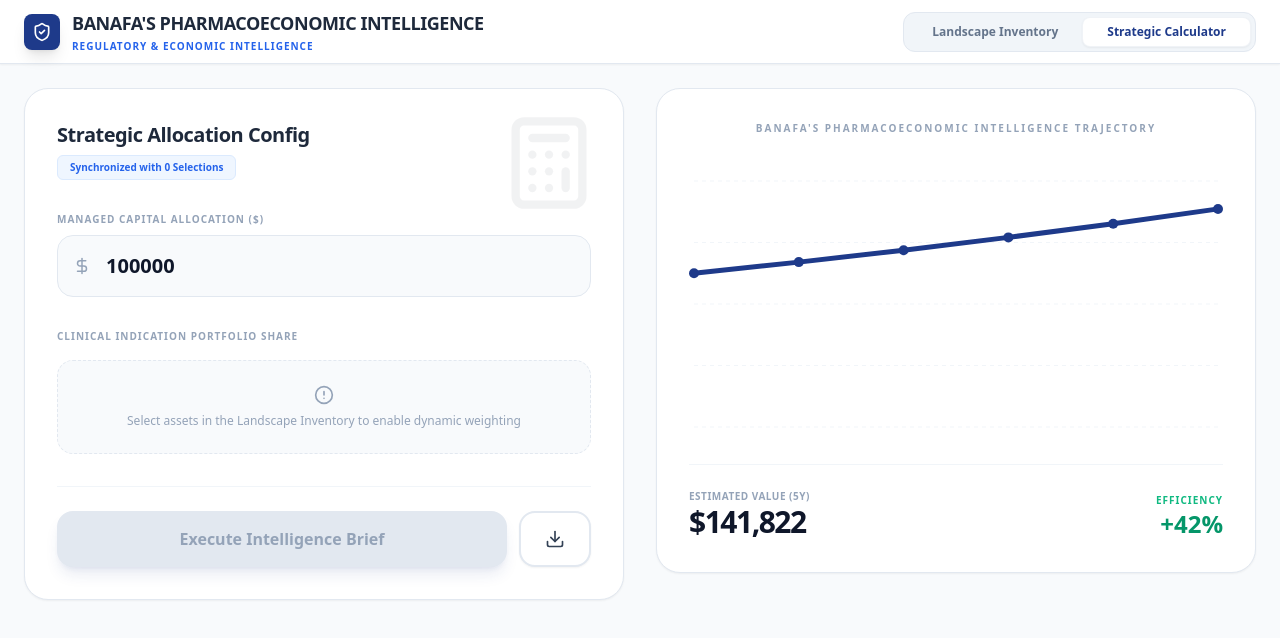
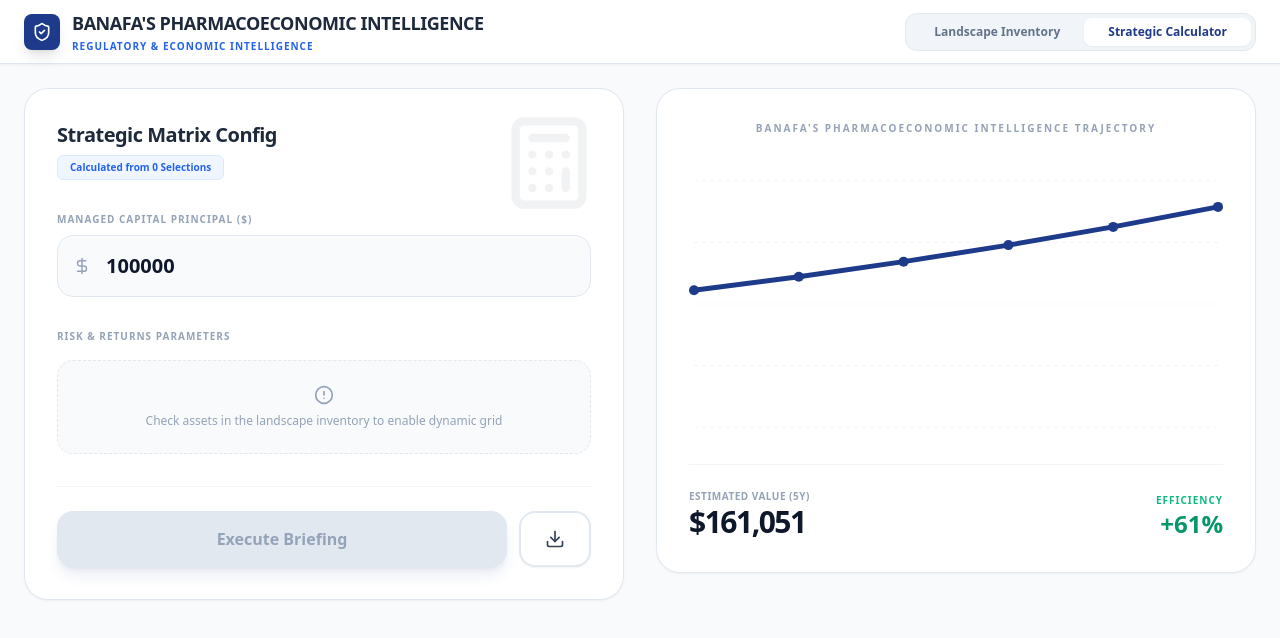
Before and after one commit to fmbanafa-debug/MASH-Investment, a React (Vite) app: page / in a window 1280 px wide. Both pictures are taken after a click on the button "Strategic Calculator". Shown: the top 638 px of the page. Built offline with nearby package versions, Linux system fonts and the light colour scheme.

Commit message:
adding max grid

```diff
--- a/src/App.jsx
+++ b/src/App.jsx
@@ -5,7 +5,7 @@ import {
 import {
   Activity, DollarSign, Calculator, FileText, Loader2, Clock, Upload, Search,
   ShieldCheck, Database, Download, ExternalLink, ArrowUpDown, CheckSquare,
-  Square, Edit2, Trash2, Save, X, FileDown, AlertCircle
+  Square, Edit2, Trash2, Save, X, FileDown, AlertCircle, Percent
 } from 'lucide-react';
 
 /**
@@ -79,13 +79,15 @@ export default function App() {
   const [activeTab, setActiveTab] = useState('explorer');
   const [searchTerm, setSearchTerm] = useState('');
   const [sortConfig, setSortConfig] = useState({ key: 'id', direction: 'asc' });
+
+  // Advanced Grid States
   const [allocation, setAllocation] = useState({});
+  const [growthRates, setGrowthRates] = useState({});
 
   const [isGenerating, setIsGenerating] = useState(false);
   const [reportData, setReportData] = useState('');
   const [timeLeft, setTimeLeft] = useState(0);
 
-  // Edit State
   const [editingAsset, setEditingAsset] = useState(null);
   const [editFormData, setEditFormData] = useState({});
 
@@ -95,7 +97,7 @@ export default function App() {
     localStorage.setItem('banafa_selection', JSON.stringify(selectedAssets));
   }, [assets, selectedAssets]);
 
-  // Dynamic Calculator Calculation (N-Indications)
+  // Dynamic Calculator Grid Generator
   useEffect(() => {
     if (selectedAssets.length === 0) {
       setAllocation({});
@@ -116,13 +118,28 @@ export default function App() {
       alloc[key] = Math.round((counts[key] / total) * 100);
     });
 
-    // Balancing to 100%
+    // Balance to 100% cleanly
     const sum = Object.values(alloc).reduce((a, b) => a + b, 0);
     if (sum !== 100 && Object.keys(alloc).length > 0) {
       const first = Object.keys(alloc)[0];
       alloc[first] += (100 - sum);
     }
     setAllocation(alloc);
+
+    // Initialize Default Growth Rates if not already set by user
+    setGrowthRates(prev => {
+      const newRates = { ...prev };
+      Object.keys(counts).forEach(key => {
+        if (newRates[key] === undefined) {
+          if (key.includes('Fibrosis')) newRates[key] = 35; // 35% YoY
+          else if (key.includes('Reduction')) newRates[key] = 12; // 12% YoY
+          else if (key.includes('Obesity')) newRates[key] = 25; // 25% YoY
+          else if (key.includes('Insulin')) newRates[key] = 15; // 15% YoY
+          else newRates[key] = 10; // Default 10% YoY
+        }
+      });
+      return newRates;
+    });
   }, [selectedAssets, assets]);
 
   useEffect(() => {
@@ -177,7 +194,8 @@ export default function App() {
       result = result.filter(a =>
         (a.name?.toLowerCase().includes(low)) ||
         (a.company?.toLowerCase().includes(low)) ||
-        (a.target?.toLowerCase().includes(low))
+        (a.target?.toLowerCase().includes(low)) ||
+        (a.indication?.toLowerCase().includes(low))
       );
     }
     result.sort((a, b) => {
@@ -197,7 +215,7 @@ export default function App() {
   };
 
   const handleBulkDelete = () => {
-    if (window.confirm(`Are you sure you want to delete ${selectedAssets.length} selected items?`)) {
+    if (window.confirm(`Are you sure you want to delete ${selectedAssets.length} selected items from the landscape?`)) {
       setAssets(assets.filter(a => !selectedAssets.includes(a.id)));
       setSelectedAssets([]);
     }
@@ -226,7 +244,7 @@ export default function App() {
     const blob = new Blob([csv], { type: 'text/csv;charset=utf-8;' });
     const link = document.createElement('a');
     link.href = URL.createObjectURL(blob);
-    link.download = 'Banafa_Asset_Export.csv';
+    link.download = 'Banafa_Asset_Landscape.csv';
     link.click();
   };
 
@@ -242,11 +260,13 @@ Strategic Investment Plan Report
 Total Principal Capital: $${investment.toLocaleString()}
 Projected ROI (Year 5): +${((yieldData[5].value/investment - 1)*100).toFixed(0)}%
 
-2. DYNAMIC INDICATION ALLOCATION (${selectedAssets.length} Assets)
+2. DYNAMIC INDICATION ALLOCATION & TARGET YIELDS
 ------------------------------------------------------
-${Object.entries(allocation).map(([k, v]) => `- ${k.padEnd(35)} ${v}%`).join('\n')}
+${Object.entries(allocation).map(([k, v]) => `- ${k.padEnd(35)} ${v}% Share  |  +${growthRates[k]}% YoY Growth`).join('\n')}
 
-3. GROWTH TRAJECTORY
+*(Calculated from ${selectedAssets.length} distinct assets)*
+
+3. GROWTH TRAJECTORY PROJECTION
 ------------------------------------------------------
 ${yieldData.map(d => `Year ${d.year}: $${d.value.toLocaleString()}`).join('\n')}
 
@@ -273,20 +293,26 @@ Generated on: ${new Date().toLocaleString()}
       });
       const data = await res.json();
       if (res.ok) { setReportData(data.report); setTimeLeft(60); }
-    } catch (e) { console.error("API error."); }
+    } catch (e) { console.error("Network error."); }
     finally { setIsGenerating(false); }
   };
 
+  // Restored Exponential Compounding Calculation
   const yieldData = useMemo(() => {
-    let baseRate = 1.15;
+    let weightedGrowth = 0;
     Object.entries(allocation).forEach(([key, weight]) => {
-      const w = weight / 100;
-      if (key.includes('Fibrosis')) baseRate += (0.25 * w);
-      else if (key.includes('Obesity')) baseRate += (0.15 * w);
-      else baseRate += (0.08 * w);
+      const annualRate = growthRates[key] !== undefined ? growthRates[key] : 10;
+      const multiplier = 1 + (annualRate / 100);
+      weightedGrowth += multiplier * (weight / 100);
     });
-    return [0,1,2,3,4,5].map(y => ({ year: 2024+y, value: Math.round(investment * Math.pow(baseRate, y/2)) }));
-  }, [investment, allocation]);
+
+    if (weightedGrowth === 0) weightedGrowth = 1.10;
+
+    return [0,1,2,3,4,5].map(y => ({
+      year: 2024+y,
+      value: Math.round(investment * Math.pow(weightedGrowth, y))
+    }));
+  }, [investment, allocation, growthRates]);
 
   return (
     <div className="min-h-screen bg-slate-50 text-slate-900 font-sans">
@@ -300,7 +326,7 @@ Generated on: ${new Date().toLocaleString()}
         </div>
         <div className="hidden md:flex bg-slate-100 rounded-xl p-1 border border-slate-200">
           {['explorer', 'calculator'].map(t => (
-            <button key={t} onClick={() => setActiveTab(t)} className={`px-6 py-1.5 rounded-lg text-xs font-bold capitalize transition-all ${activeTab === t ? 'bg-white text-blue-900 shadow-sm border border-slate-200/50' : 'text-slate-500 hover:text-slate-700'}`}>
+            <button key={t} onClick={() => setActiveTab(t)} className={`px-6 py-1.5 rounded-lg text-xs font-bold capitalize transition-all ${activeTab === t ? 'bg-white text-blue-900 shadow-sm' : 'text-slate-500 hover:text-slate-700'}`}>
               {t === 'explorer' ? 'Landscape Inventory' : 'Strategic Calculator'}
             </button>
           ))}
@@ -313,7 +339,7 @@ Generated on: ${new Date().toLocaleString()}
             <div className="flex flex-col md:flex-row gap-4 items-center justify-between">
               <div>
                 <h2 className="text-2xl font-bold flex items-center gap-2 text-slate-800"><Database className="text-blue-600" size={24} /> Asset Landscape</h2>
-                <p className="text-sm text-slate-500 font-medium tracking-tight">Managing {assets.length} items. Active Selection: <span className="text-blue-600 font-bold">{selectedAssets.length}</span></p>
+                <p className="text-sm text-slate-500 font-medium tracking-tight">Tracking {assets.length} items. Active Selection: <span className="text-blue-600 font-bold">{selectedAssets.length}</span></p>
               </div>
 
               <div className="flex flex-wrap items-center gap-2 w-full md:w-auto">
@@ -323,12 +349,12 @@ Generated on: ${new Date().toLocaleString()}
                 </div>
                 {selectedAssets.length > 0 && (
                   <>
-                    <button onClick={exportSelectedCSV} className="flex items-center gap-1.5 px-3 py-2 bg-emerald-700 text-white rounded-xl text-[10px] font-bold shadow-sm transition-all hover:bg-emerald-800"><FileDown size={14} /> Export Selected</button>
-                    <button onClick={handleBulkDelete} className="flex items-center gap-1.5 px-3 py-2 bg-red-600 text-white rounded-xl text-[10px] font-bold shadow-sm transition-all hover:bg-red-700"><Trash2 size={14} /> Delete Selected</button>
+                    <button onClick={exportSelectedCSV} className="flex items-center gap-1.5 px-3 py-2 bg-emerald-700 text-white rounded-xl text-[11px] font-bold shadow-sm transition-all hover:bg-emerald-800"><FileDown size={14} /> Export Selected</button>
+                    <button onClick={handleBulkDelete} className="flex items-center gap-1.5 px-3 py-2 bg-red-600 text-white rounded-xl text-[11px] font-bold shadow-sm transition-all hover:bg-red-700"><Trash2 size={14} /> Bulk Delete</button>
                   </>
                 )}
-                <label className="flex items-center gap-1.5 px-4 py-2 bg-blue-900 text-white rounded-xl cursor-pointer text-[10px] font-bold shadow-md hover:bg-blue-800 transition-all">
-                  <Upload size={14} /> Ingest Data <input type="file" accept=".csv" className="hidden" onChange={handleFileUpload} />
+                <label className="flex items-center gap-1.5 px-4 py-2 bg-blue-900 text-white rounded-xl cursor-pointer text-[11px] font-bold shadow-md hover:bg-blue-800 transition-all">
+                  <Upload size={14} /> Ingest CSV <input type="file" accept=".csv" className="hidden" onChange={handleFileUpload} />
                 </label>
               </div>
             </div>
@@ -356,10 +382,16 @@ Generated on: ${new Date().toLocaleString()}
                         <tr key={a.id} className="bg-blue-50/40">
                           <td className="p-4"></td>
                           <td className="p-4 font-mono text-[10px] text-slate-400">{a.id}</td>
-                          <td className="p-4"><input type="text" value={editFormData.name} onChange={e => setEditFormData({...editFormData, name: e.target.value})} className="w-full text-xs font-bold border rounded px-1 bg-white" /></td>
-                          <td className="p-4"><input type="text" value={editFormData.target} onChange={e => setEditFormData({...editFormData, target: e.target.value})} className="w-full text-[10px] border rounded px-1 bg-white" /></td>
-                          <td className="p-4"><input type="text" value={editFormData.company} onChange={e => setEditFormData({...editFormData, company: e.target.value})} className="w-full text-sm border rounded px-1 bg-white" /></td>
-                          <td className="p-4"><input type="text" value={editFormData.phase} onChange={e => setEditFormData({...editFormData, phase: e.target.value})} className="w-full text-[10px] uppercase border rounded px-1 bg-white" /></td>
+                          <td className="p-4">
+                            <input type="text" value={editFormData.name || ''} onChange={e => setEditFormData({...editFormData, name: e.target.value})} className="w-full text-xs font-bold border-b border-blue-300 outline-none px-1 bg-white mb-1" />
+                            <input type="text" value={editFormData.type || ''} onChange={e => setEditFormData({...editFormData, type: e.target.value})} className="w-full text-[10px] border-b border-blue-300 outline-none px-1 bg-white" />
+                          </td>
+                          <td className="p-4">
+                            <input type="text" value={editFormData.indication || ''} onChange={e => setEditFormData({...editFormData, indication: e.target.value})} placeholder={getAutoIndication(a.target)} className="w-full text-[10px] font-bold text-indigo-700 border-b border-blue-300 outline-none px-1 bg-white mb-1" />
+                            <input type="text" value={editFormData.target || ''} onChange={e => setEditFormData({...editFormData, target: e.target.value})} className="w-full font-mono text-[9px] border-b border-blue-300 outline-none px-1 bg-white" />
+                          </td>
+                          <td className="p-4"><input type="text" value={editFormData.company || ''} onChange={e => setEditFormData({...editFormData, company: e.target.value})} className="w-full text-sm border-b border-blue-300 outline-none px-1 bg-white" /></td>
+                          <td className="p-4"><input type="text" value={editFormData.phase || ''} onChange={e => setEditFormData({...editFormData, phase: e.target.value})} className="w-full text-[10px] uppercase border-b border-blue-300 outline-none px-1 bg-white" /></td>
                           <td className="p-4 flex gap-2 justify-center"><button onClick={handleSaveEdit} className="text-emerald-600 hover:scale-110 transition-transform"><Save size={16}/></button><button onClick={() => setEditingAsset(null)} className="text-red-500 hover:scale-110 transition-transform"><X size={16}/></button></td>
                         </tr>
                       ) : (
@@ -368,10 +400,13 @@ Generated on: ${new Date().toLocaleString()}
                             {selectedAssets.includes(a.id) ? <CheckSquare size={16} className="text-blue-600 mx-auto" /> : <Square size={16} className="text-slate-300 mx-auto transition-colors group-hover:border-slate-400" />}
                           </td>
                           <td className="p-4 text-slate-400 font-mono text-[10px]">{a.id}</td>
-                          <td className="p-4 font-bold text-slate-800">{a.name}</td>
+                          <td className="p-4 font-bold text-slate-800">
+                            {a.name}
+                            <div className="mt-0.5 text-[10px] text-slate-500 font-normal">{a.type}</div>
+                          </td>
                           <td className="p-4">
                             <span className="px-2 py-0.5 bg-indigo-50 text-indigo-700 rounded text-[10px] font-bold border border-indigo-100 uppercase tracking-tight">{a.indication || getAutoIndication(a.target)}</span>
-                            <div className="mt-0.5 text-[9px] text-slate-400 font-mono">{a.target}</div>
+                            <div className="mt-1 text-[9px] text-slate-400 font-mono">{a.target}</div>
                           </td>
                           <td className="p-4 font-medium text-blue-800">
                             <a href={`https://www.google.com/search?q=${encodeURIComponent(a.company)}`} target="_blank" rel="noreferrer" className="flex items-center gap-1 hover:underline underline-offset-2">{a.company} <ExternalLink size={10} /></a>
@@ -393,33 +428,69 @@ Generated on: ${new Date().toLocaleString()}
             <div className="space-y-6">
               <div className="bg-white p-8 rounded-3xl border border-slate-200 shadow-sm relative overflow-hidden">
                 <div className="absolute top-0 right-0 p-6 opacity-5 pointer-events-none"><Calculator size={100} /></div>
-                <h3 className="font-bold text-xl mb-1 text-slate-800 tracking-tight">Strategic Allocation Config</h3>
-                <p className="text-[10px] font-bold text-blue-600 bg-blue-50 inline-block px-3 py-1 rounded-md mb-8 border border-blue-100">Synchronized with {selectedAssets.length} Selections</p>
+                <h3 className="font-bold text-xl mb-1 text-slate-800 tracking-tight">Strategic Matrix Config</h3>
+                <p className="text-[10px] font-bold text-blue-600 bg-blue-50 inline-block px-3 py-1 rounded-md mb-8 border border-blue-100">Calculated from {selectedAssets.length} Selections</p>
 
                 <div className="space-y-8 relative z-10">
                   <div>
-                    <label className="text-[10px] font-black text-slate-400 uppercase tracking-widest mb-2 block">Managed Capital Allocation ($)</label>
+                    <label className="text-[10px] font-black text-slate-400 uppercase tracking-widest mb-2 block">Managed Capital Principal ($)</label>
                     <div className="relative">
                       <DollarSign className="absolute left-4 top-1/2 -translate-y-1/2 text-slate-400" size={18} />
                       <input type="number" value={investment} onChange={e => setInvestment(Number(e.target.value))} className="w-full pl-12 pr-4 py-4 bg-slate-50 border border-slate-200 rounded-2xl font-bold text-xl focus:ring-4 focus:ring-blue-100 transition-all outline-none" />
                     </div>
                   </div>
 
-                  <div className="space-y-4">
-                    <label className="text-[10px] font-black text-slate-400 uppercase tracking-widest block">Clinical Indication Portfolio Share</label>
-                    {Object.keys(allocation).length > 0 ? Object.entries(allocation).map(([k, v]) => (
-                      <div key={k}>
-                        <div className="flex justify-between text-[11px] font-bold text-slate-600 uppercase mb-1.5 tracking-tight"><span>{k}</span><span className="text-blue-800">{v}%</span></div>
-                        <div className="w-full bg-slate-100 h-1.5 rounded-full overflow-hidden border border-slate-200/50">
-                          <div className="bg-blue-700 h-full transition-all duration-1000" style={{ width: `${v}%` }} />
-                        </div>
+                  <div className="space-y-2">
+                    <label className="text-[10px] font-black text-slate-400 uppercase tracking-widest block mb-4">Risk & Returns Parameters</label>
+
+                    {Object.keys(allocation).length > 0 ? (
+                      <div className="border border-slate-200 rounded-xl overflow-hidden">
+                        <table className="w-full text-left text-[11px]">
+                          <thead className="bg-slate-50 border-b border-slate-200 text-slate-500 font-black uppercase tracking-widest">
+                            <tr>
+                              <th className="p-3">Indication Pool</th>
+                              <th className="p-3 text-center">Weight (%)</th>
+                              <th className="p-3 text-center">Target YoY (%)</th>
+                            </tr>
+                          </thead>
+                          <tbody className="divide-y divide-slate-100 bg-white">
+                            {Object.entries(allocation).map(([k, v]) => (
+                              <tr key={k} className="hover:bg-slate-50/50 transition-colors">
+                                <td className="p-3 font-bold text-slate-700 leading-tight">{k}</td>
+                                <td className="p-3">
+                                  <div className="flex items-center justify-center">
+                                    <input
+                                      type="number"
+                                      value={v}
+                                      onChange={(e) => setAllocation({...allocation, [k]: Number(e.target.value)})}
+                                      className="w-16 text-center bg-blue-50 border border-blue-100 rounded-md py-1.5 font-bold text-blue-700 outline-none focus:ring-2 focus:ring-blue-500"
+                                    />
+                                  </div>
+                                </td>
+                                <td className="p-3">
+                                  <div className="flex items-center justify-center gap-0.5">
+                                    <span className="text-emerald-600 font-black">+</span>
+                                    <input
+                                      type="number"
+                                      value={growthRates[k] || 0}
+                                      onChange={(e) => setGrowthRates({...growthRates, [k]: Number(e.target.value)})}
+                                      className="w-16 text-center bg-emerald-50 border border-emerald-100 rounded-md py-1.5 font-bold text-emerald-700 outline-none focus:ring-2 focus:ring-emerald-500"
+                                    />
+                                  </div>
+                                </td>
+                              </tr>
+                            ))}
+                          </tbody>
+                        </table>
                       </div>
-                    )) : <div className="p-6 bg-slate-50 rounded-2xl text-center text-xs text-slate-400 flex flex-col items-center gap-2 border border-dashed border-slate-200"><AlertCircle size={20} /> Select assets in the Landscape Inventory to enable dynamic weighting</div>}
+                    ) : (
+                      <div className="p-6 bg-slate-50 rounded-2xl text-center text-xs text-slate-400 flex flex-col items-center gap-2 border border-dashed border-slate-200"><AlertCircle size={20} /> Check assets in the landscape inventory to enable dynamic grid</div>
+                    )}
                   </div>
 
                   <div className="flex gap-3 pt-6 border-t border-slate-100">
                     <button onClick={generateReport} disabled={isGenerating || timeLeft > 0 || !selectedAssets.length} className="flex-1 py-4 bg-blue-900 text-white rounded-2xl font-bold flex items-center justify-center gap-2 transition-all hover:bg-blue-800 disabled:bg-slate-200 disabled:text-slate-400 shadow-lg shadow-blue-900/10">
-                      {isGenerating ? <Loader2 size={18} className="animate-spin" /> : timeLeft > 0 ? `Briefing Wait: ${timeLeft}s` : "Execute Intelligence Brief"}
+                      {isGenerating ? <Loader2 size={18} className="animate-spin" /> : timeLeft > 0 ? `Wait: ${timeLeft}s` : "Execute Briefing"}
                     </button>
                     <button onClick={exportInvestmentPlan} className="py-4 px-6 bg-white border-2 border-slate-200 text-slate-700 rounded-2xl font-bold hover:bg-slate-50 transition-all shadow-sm"><Download size={20} /></button>
                   </div>
```
